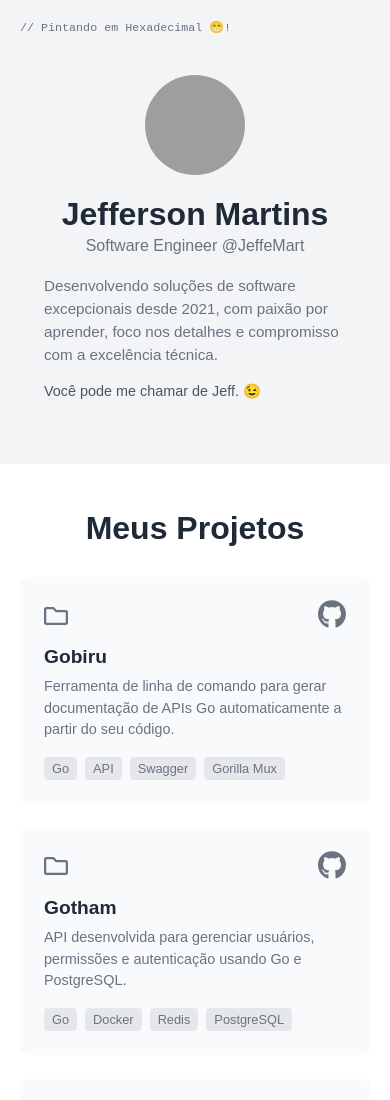
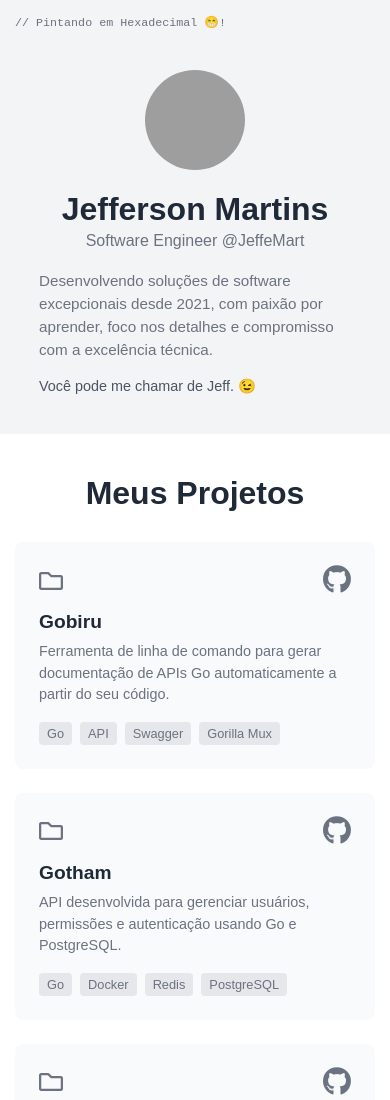
Before and after one commit to jeffemart/jeffemart.github.io, a plain HTML site: page index.html in a window 390 px wide. Shown: the top 1100 px of the page. Drawn offline with Linux system fonts and the light colour scheme; grey boxes are pictures that could not be loaded.

Commit message:
change position relative

```diff
--- a/styles.css
+++ b/styles.css
@@ -104,32 +104,51 @@ footer {
 }
 
 @media (max-width: 768px) {
+    body {
+        display: flex;
+        flex-direction: column;
+        min-height: 100vh;
+        overflow-x: hidden;
+    }
+
     .main-content {
         flex-direction: column;
-        min-height: auto;
-    }
-
-    aside, section {
-        width: 100%;
-        min-height: auto;
+        flex: 1;
+        height: auto;
+        overflow: visible;
+        position: static;
     }
 
     aside {
-        padding: 40px 20px;
+        width: 100%;
+        min-height: auto;
+        position: static;
+        padding: 20px;
+        background-color: #F3F4F6;
     }
 
     section {
-        padding: 40px 20px;
+        width: 100%;
+        min-height: auto;
+        padding: 20px;
+        position: static;
+        background-color: #fff;
     }
 
-    footer {
-        min-height: auto;
-        padding: 40px 0;
+    .projects-container {
+        width: 100%;
+        margin-top: 20px;
     }
 
     .profile-container {
         max-width: 600px;
         margin: 0 auto;
+    }
+
+    footer {
+        position: relative;
+        width: 100%;
+        margin-top: 0;
     }
 
     .projects-grid {
@@ -157,11 +176,15 @@ footer {
 
 @media (max-width: 480px) {
     .main-content {
-        gap: 20px;
+        gap: 0;
     }
 
     aside, section {
-        padding: 20px;
+        padding: 15px;
+    }
+
+    .projects-grid {
+        margin-top: 20px;
     }
 
     .profile-container {
@@ -226,7 +249,7 @@ footer {
 @media (max-height: 800px) {
     aside {
         height: auto;
-        min-height: 100vh;
+        min-height: auto;
     }
 }
 
@@ -447,6 +470,6 @@ footer {
 .main-content {
     display: flex;
     width: 100%;
-    min-height: 80vh;
     flex: 1;
+    background-color: #fff;
 }
```
